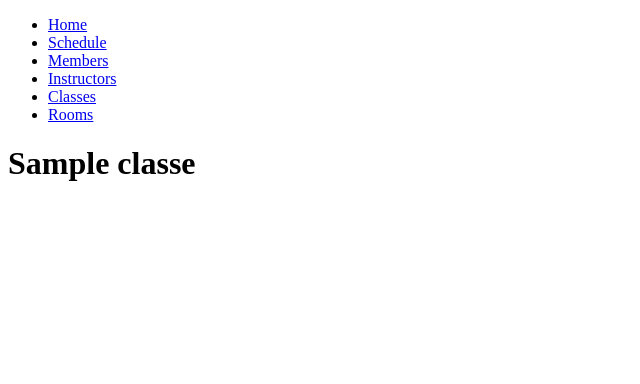
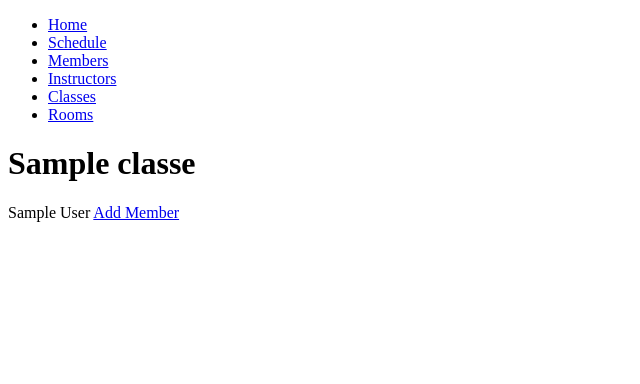
Before and after one commit to constable-ldp/gym_management_app, a Flask app: page /schedule/1 in a window 1280 px wide. Shown: the top 384 px of the page, without its empty margins (0-640 px from the left). Run offline with Flask 2, Linux system fonts and the light colour scheme; a database or web service that is not in the repository returns one stand-in record (values such as "Sample title"); some libraries are stand-ins or nearby versions.

Commit message:
add member

```diff
--- a/controllers/schedule_controller.py
+++ b/controllers/schedule_controller.py
@@ -1,9 +1,11 @@
 from flask import Blueprint, Flask, redirect, render_template, request
 from models.schedule import Schedule
+from models.schedule_member import ScheduleMember
 import repositories.schedule_repository as schedule_repository
 import repositories.instructor_details_repository as details_repository
 import repositories.gym_class_repository as gym_class_repository
 import repositories.room_repository as room_repository
+import repositories.member_repository as member_repository
 from datetime import date
 from datetime import timedelta
 import calendar
@@ -68,9 +70,20 @@ def add_schedule():
 @schedule_blueprint.route('/schedule/<id>')
 def show_schedule(id):
     schedule = schedule_repository.select(id)
-    return render_template('schedule/show.html', schedule=schedule)
+    selected_members = member_repository.selected_members(id)
+    return render_template('schedule/show.html', schedule=schedule, members=selected_members)
 
-@schedule_blueprint.route('/schedule/<id>/<member_id>')
-def show_schedule(id, member_id):
+@schedule_blueprint.route('/schedule/<id>/new')
+def new_member(id):
     schedule = schedule_repository.select(id)
-    return render_template('schedule/show.html', schedule=schedule)
+    members = member_repository.non_selected_members(id)
+    return render_template('schedule/new_member.html', schedule=schedule, members=members)
+
+@schedule_blueprint.route('/schedule/<id>/new', methods=['POST'])
+def add_member(id):
+    member_id = request.form['member_id']
+    member = member_repository.select(member_id)
+    schedule = schedule_repository.select(id)
+    schedule_member = ScheduleMember(member, schedule)
+    schedule_repository.save_member(schedule_member)
+    return redirect('/schedule')
--- /dev/null
+++ b/models/schedule_member.py
@@ -0,0 +1,5 @@
+class ScheduleMember:
+    def __init__(self, member, schedule, id=None):
+        self.member = member
+        self.schedule = schedule
+        self.id = id
--- a/repositories/member_repository.py
+++ b/repositories/member_repository.py
@@ -61,3 +61,20 @@ def delete(id):
     sql = "DELETE FROM members WHERE id = %s"
     values = [id]
     run_sql(sql, values)
+
+def selected_members(id):
+    sql = """SELECT members.* FROM members
+             INNER JOIN schedules_members ON schedules_members.member_id = members.id
+             WHERE schedules_members.schedule_id = %s"""
+    values = [id]
+    members = run_sql(sql, values)
+    return members
+
+def non_selected_members(id):
+    sql = """SELECT members.* FROM members
+             INNER JOIN schedules_members ON schedules_members.member_id = members.id
+             INNER JOIN schedules ON schedules_members.schedule_id = schedules.id
+             WHERE schedule_id != %s"""
+    values = [id]
+    members = run_sql(sql, values)
+    return members
--- a/repositories/schedule_repository.py
+++ b/repositories/schedule_repository.py
@@ -3,6 +3,7 @@ from models.schedule import Schedule
 from models.instructor import InstructorDetails
 from models.gym_class import GymClass
 from models.room import Room
+from models.schedule_member import ScheduleMember
 import repositories.instructor_details_repository as instructor_repository
 import repositories.gym_class_repository as gym_class_repository
 import repositories.room_repository as room_repository
@@ -84,3 +85,12 @@ def delete(id):
     sql = "DELETE FROM schedules WHERE id = %s"
     values = [id]
     run_sql(sql, values)
+
+def save_member(member):
+    sql = """INSERT INTO schedules_members (member_id, schedule_id)
+             VALUES (%s, %s)
+             RETURNING id"""
+    values = [member.member.id, member.schedule.id]
+    results = run_sql(sql, values)
+    id = results[0]['id']
+    member.id = id
--- a/templates/instructor/new_tim.html
+++ b/templates/instructor/new_tim.html
@@ -27,7 +27,7 @@
     </datalist>
 
     <section>
-        <input type="submit" value="Add Room">
+        <input type="submit" value="Add Instructor">
     </section>
 
 </form>
--- a/templates/members/index.html
+++ b/templates/members/index.html
@@ -1,6 +1,8 @@
 {% extends "base.html" %}
 
 {% block content %}
+
+<a href="/members/new">Add Member</a>
 
     <table>
         <tr>
--- a/templates/schedule/show.html
+++ b/templates/schedule/show.html
@@ -4,6 +4,12 @@
 
 <h1>{{schedule.gym_class.class_name}}</h1>
 
+{% for member in members %}
 
+{{ member.first_name }} {{ member.last_name }}
+
+{% endfor %}
+
+<a href="/schedule/{{schedule.id}}/new">Add Member</a>
 
 {% endblock %}
```
Also changed, not shown: templates/schedule/new_member.html (added, +18 -0 lines).
